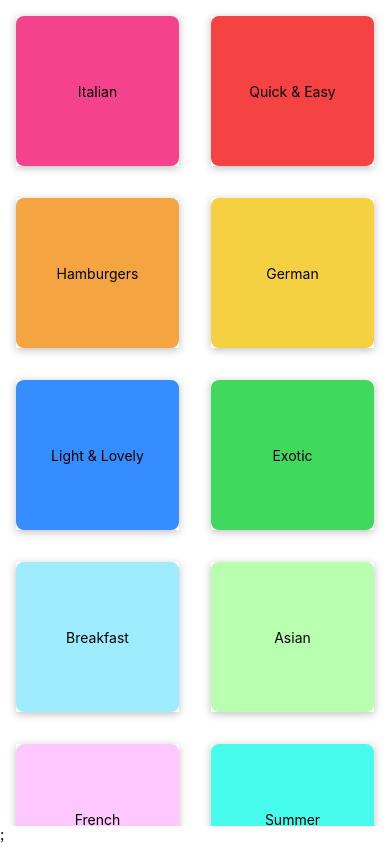
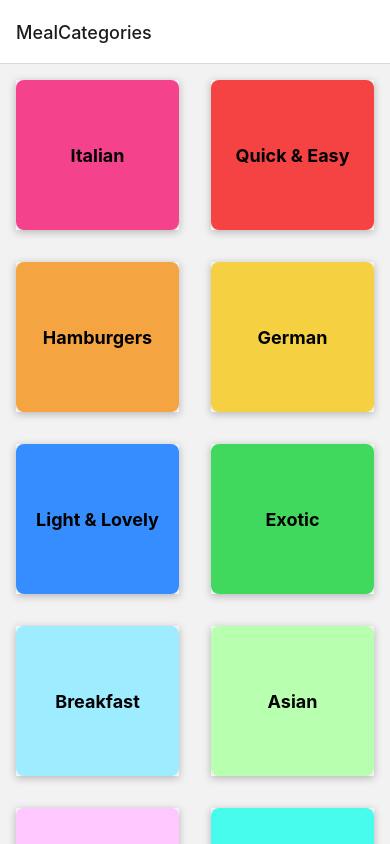
Before and after one commit to wanhasibala/Meal, a React Native app: screen /MealCategories in a window 390 px wide. Built offline with nearby package versions, Linux system fonts and the light colour scheme.

Commit message:
styling the meal categories screen and adding navigator package from react native

```diff
--- a/App.js
+++ b/App.js
@@ -1,12 +1,20 @@
 import { StatusBar } from "expo-status-bar";
 import { StyleSheet, Text, View } from "react-native";
 import CategoriesScreen from "./screens/CategoriesScreen";
+import { NavigationContainer } from "@react-navigation/native";
+import { createNativeStackNavigator } from "@react-navigation/native-stack";
+
+const Stack = createNativeStackNavigator();
 
 export default function App() {
   return (
     <>
       <StatusBar style="light" />
-      <CategoriesScreen />;
+      <NavigationContainer>
+        <Stack.Navigator>
+          <Stack.Screen name="MealCategories" component={CategoriesScreen} />
+        </Stack.Navigator>
+      </NavigationContainer>
     </>
   );
 }
--- a/components/CategoryGridTile.js
+++ b/components/CategoryGridTile.js
@@ -1,5 +1,5 @@
 import { StyleSheet } from "react-native";
-import { Pressable, Text, View, Platform } from "react-native";
+import { Pressable, Text, View, Platform, } from "react-native";
 
 function CategoryGridTile({ title, color }) {
   return (
@@ -12,7 +12,7 @@ function CategoryGridTile({ title, color }) {
         android_ripple={{ color: "#ccc" }}
       >
         <View style={[styles.innerContainer, { backgroundColor: color }]}>
-          <Text>{title}</Text>
+          <Text style={styles.title}>{title}</Text>
         </View>
       </Pressable>
     </View>
@@ -47,7 +47,7 @@ innerContainer: {
     justifyContent: "center",
   },
   title: {
-    fontWeight: "bold",
+    fontWeight: 'bold',
     fontSize: 18,
   },
 });
--- a/package.json
+++ b/package.json
@@ -9,10 +9,14 @@
     "web": "expo start --web"
   },
   "dependencies": {
+    "@react-navigation/native": "^6.1.7",
+    "@react-navigation/native-stack": "^6.9.13",
     "expo": "~49.0.8",
     "expo-status-bar": "~1.6.0",
     "react": "18.2.0",
-    "react-native": "0.72.4"
+    "react-native": "0.72.4",
+    "react-native-safe-area-context": "4.6.3",
+    "react-native-screens": "~3.22.0"
   },
   "devDependencies": {
     "@babel/core": "^7.20.0"
```
Also changed, not shown: 2 other files (tests, documents, lock files or other folders).
